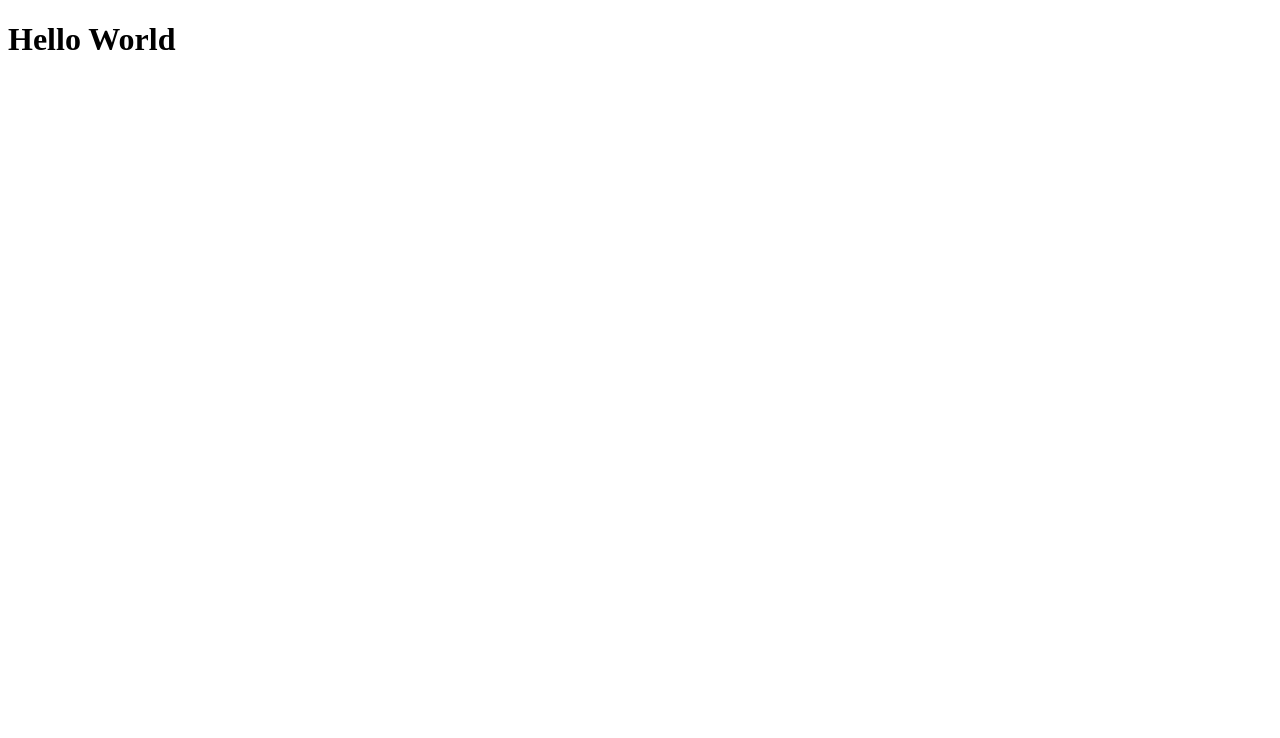
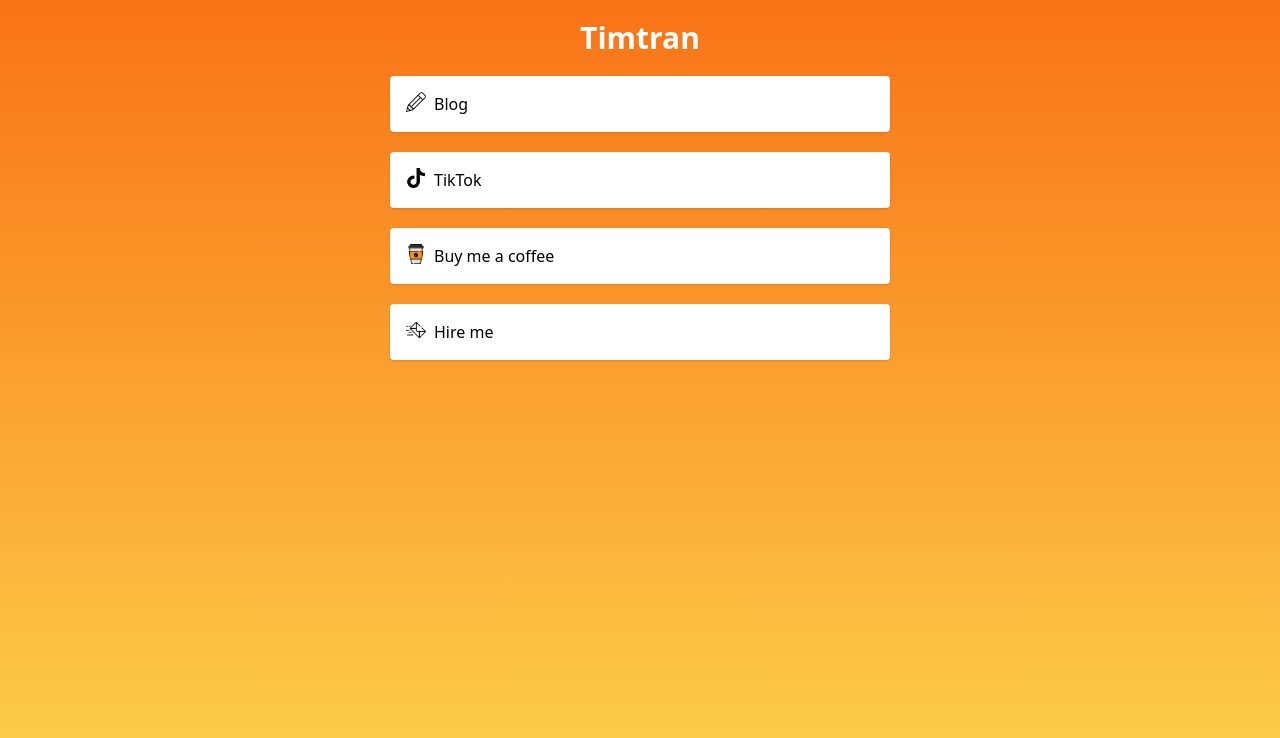
Before and after one commit to timtran1/timtran.info, a plain HTML site: page index.html in a window 1280 px wide. Drawn offline with nearby package versions, Linux system fonts and the light colour scheme.

Commit message:
update homepage

```diff
--- a/index.html
+++ b/index.html
@@ -2,9 +2,49 @@
 <html lang="en">
 <head>
     <meta charset="UTF-8">
+    <meta name="viewport" content="width=device-width, initial-scale=1.0">
+    <script src="https://cdn.tailwindcss.com"></script>
+    <style>
+        body {
+            height: 100vh;
+        }
+
+        img {
+            height: 20px !important;
+        }
+
+        a {
+            max-width: 500px;
+        }
+    </style>
     <title>Tim Tran</title>
+    <meta name="description" content="Tim Tran bio links">
 </head>
-<body>
-<h1>Hello World</h1>
+<body class="p-5 bg-gradient-to-b to-amber-300 from-orange-500">
+<h1 class="text-3xl font-semibold m-auto text-center text-white">Timtran</h1>
+
+<a class="m-auto bg-white shadow rounded p-4 flex mt-5 hover:-translate-y-0.5 transform-all duration-300 cursor-pointer"
+   href="https://timtran.info/blog/" target="_blank">
+    <img src="home-assets/pencil.png" alt="">
+    <div class="ml-2">Blog</div>
+</a>
+
+<a class="m-auto bg-white shadow rounded p-4 flex mt-5 hover:-translate-y-0.5 transform-all duration-300 cursor-pointer"
+   href="https://www.tiktok.com/@techcringe" target="_blank">
+    <img src="home-assets/tik-tok.png" alt="">
+    <div class="ml-2">TikTok</div>
+</a>
+
+<a class="m-auto bg-white shadow rounded p-4 flex mt-5 hover:-translate-y-0.5 transform-all duration-300 cursor-pointer"
+   href="https://www.buymeacoffee.com/timtran" target="_blank">
+    <img src="home-assets/coffee-cup.png" alt="">
+    <div class="ml-2">Buy me a coffee</div>
+</a>
+
+<a class="m-auto bg-white shadow rounded p-4 flex mt-5 hover:-translate-y-0.5 transform-all duration-300 cursor-pointer"
+   href="mailto:timtran.201@gmail.com">
+    <img src="home-assets/email.png" alt="">
+    <div class="ml-2">Hire me</div>
+</a>
 </body>
 </html>
```
Also changed, not shown: home-assets/coffee-cup.png (added), home-assets/email.png (added), home-assets/pencil.png (added), home-assets/tik-tok.png (added), 1 other file.
